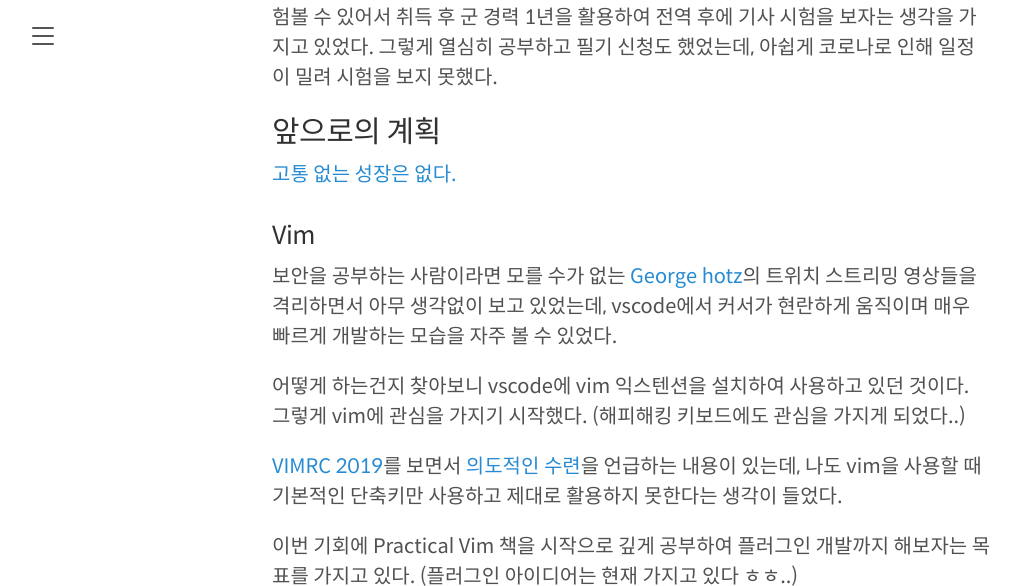
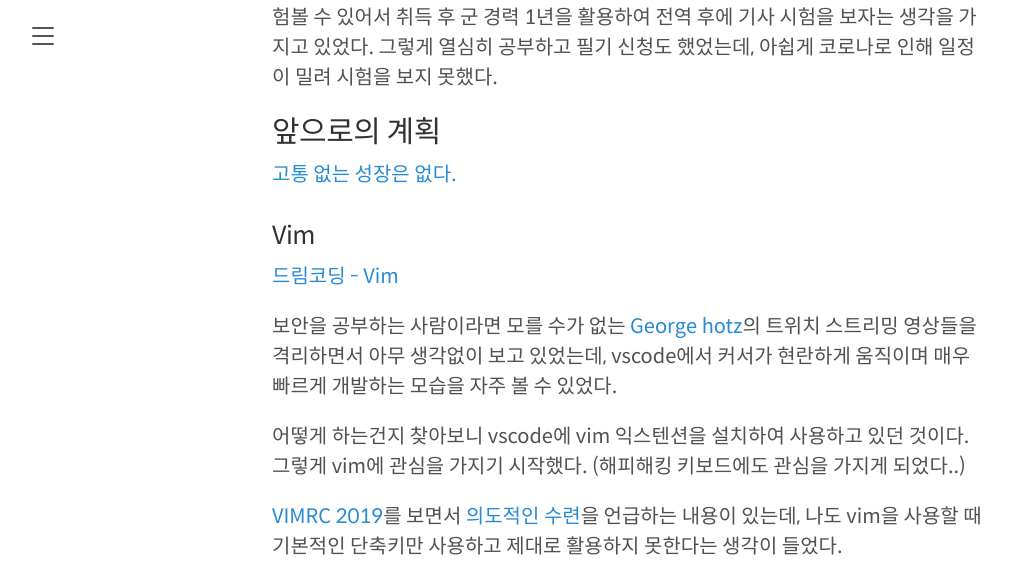
Before and after one commit to hyuunnn/hyuunnn.github.io, a Jekyll site: the page built from _posts/2022-07-25-army.md, in a window 1280 px wide and 900 px high, scrolled down 3078 px, cut to the strip 0-586 px from the top of the window. Shown: the whole strip, without its empty margins (8-1028 px from the left). Built offline with Jekyll 4.4.1, drawn with Linux system fonts in a browser that asks for light colours.

Commit message:
Update 2022-07-25-army.md

```diff
--- a/_posts/2022-07-25-army.md
+++ b/_posts/2022-07-25-army.md
@@ -68,6 +68,8 @@
 
 ### Vim
 
+<a href="https://youtu.be/cY0JxzENBJg">드림코딩 - Vim</a>
+
 보안을 공부하는 사람이라면 모를 수가 없는 <a href="https://www.youtube.com/c/georgehotzarchive">George hotz</a>의 트위치 스트리밍 영상들을 격리하면서 아무 생각없이 보고 있었는데, vscode에서 커서가 현란하게 움직이며 매우 빠르게 개발하는 모습을 자주 볼 수 있었다.
 
 어떻게 하는건지 찾아보니 vscode에 vim 익스텐션을 설치하여 사용하고 있던 것이다. 그렇게 vim에 관심을 가지기 시작했다. (해피해킹 키보드에도 관심을 가지게 되었다..)
```
